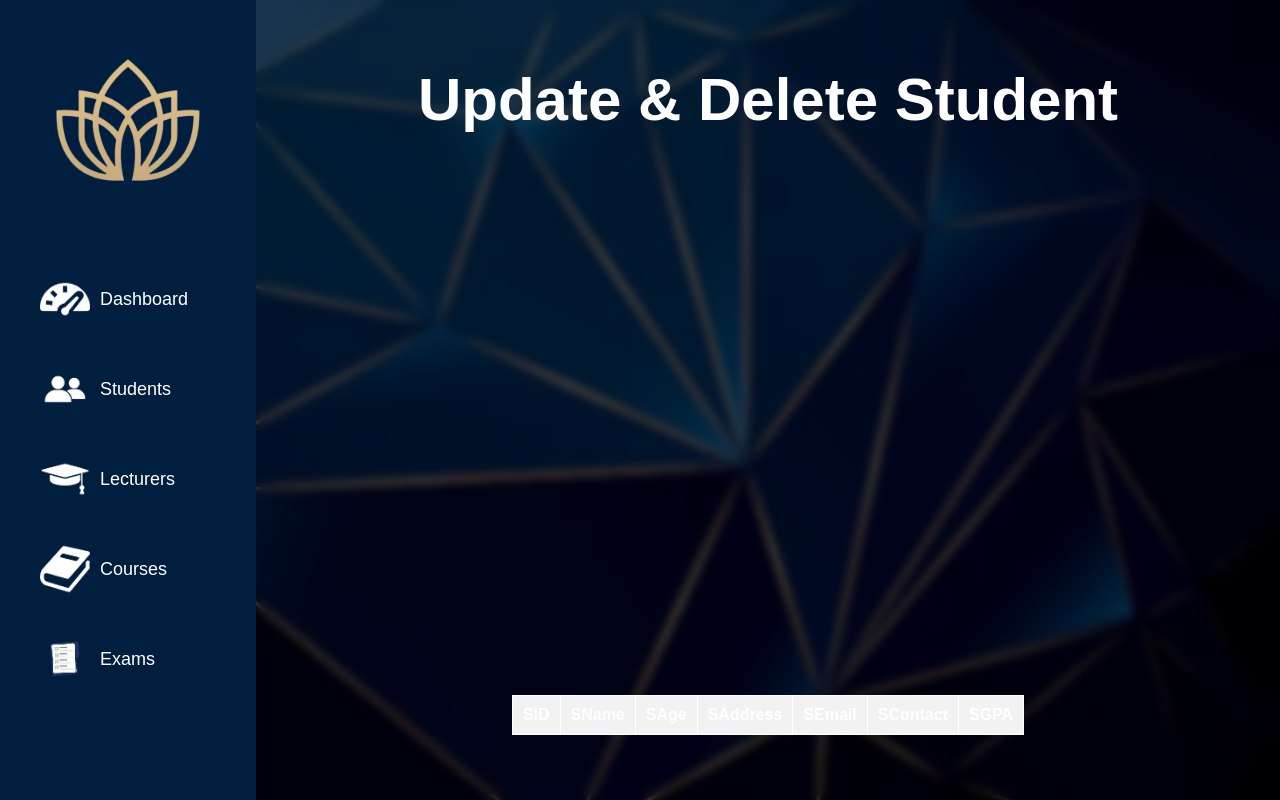
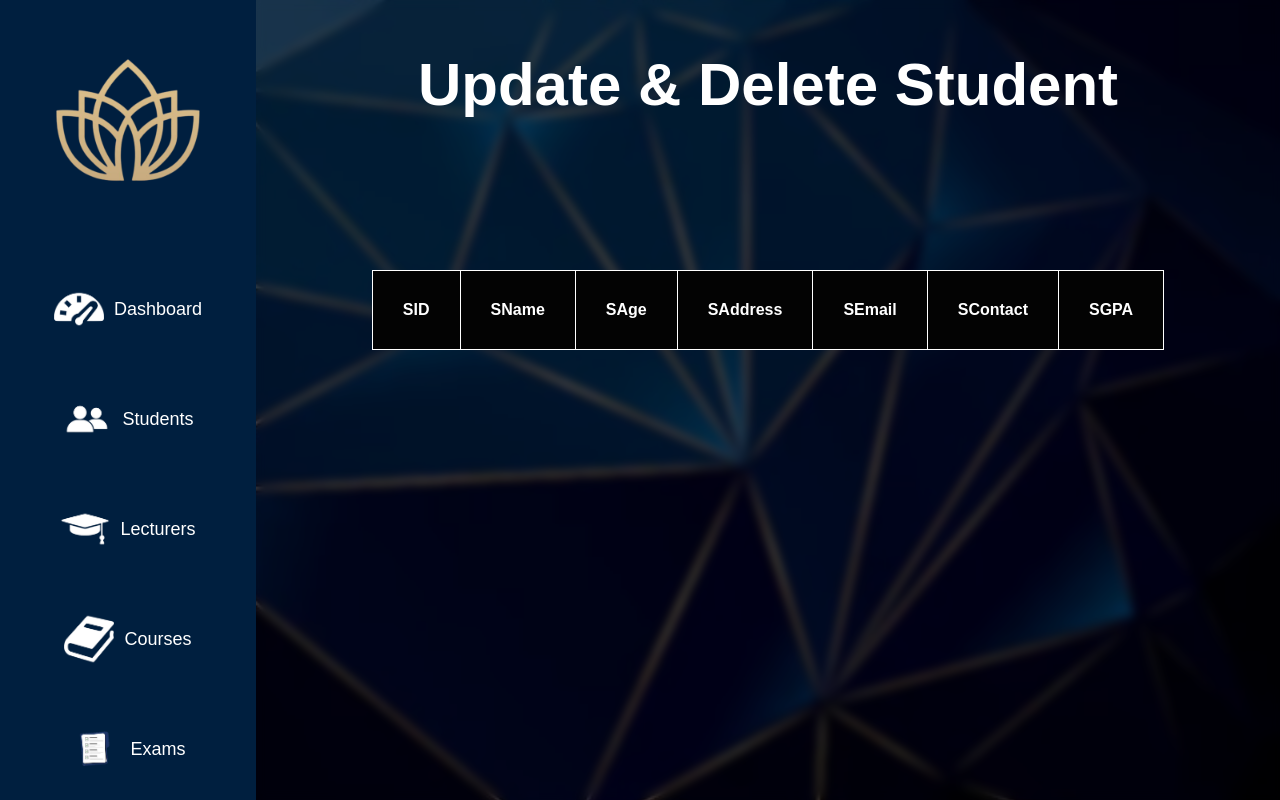
Before and after one commit to uvindusl/dmwcw, a PHP site: the page made by up&delete.php in a window 1280 px wide. Run offline with PHP 8.4, Linux system fonts and the light colour scheme; data that the repository does not hold is empty.

Commit message:
minor changes

```diff
--- a/up&delete.css
+++ b/up&delete.css
@@ -50,11 +50,11 @@ body {
 .sidebar ul li a {
     display: flex;
     align-items: center;
-    justify-content: flex-start;
+    justify-content: center;
     color: white;
     text-decoration: none;
     font-size: 18px;
-    padding: 10px 20px;
+    padding: 20px;
 }
 
 .icon {
@@ -79,8 +79,16 @@ body {
 .login h1 {
     font-size: 60px;
     margin: 0;
-    height: 90%;
+    height: 90px;
     color: white;
+}
+
+.table1 {
+    margin-bottom: 400px;
+    display: flex;
+    flex-direction: column;
+    justify-content: flex-end;
+    flex: 1 1 auto;
 }
 
 
@@ -101,12 +109,12 @@ table.centered {
 }
 
 table.centered th, table.centered td {
-    padding: 10px;
+    padding: 30px;
     text-align: left;
 }
 
 table.centered th {
-    background-color: #f2f2f2;
+    background-color: #030303;
 }
 
 table.centered td {
--- a/up&delete.php
+++ b/up&delete.php
@@ -29,8 +29,8 @@
             $result = mysqli_query($conn, $sql);
 
             echo <<<HTML
-            <div class="table">
-                <table class="table centered" border="1">
+            <div class="table1">
+                <table class="table centered">
                     <thead>
                         <tr>
                             <th>SID</th>
```
